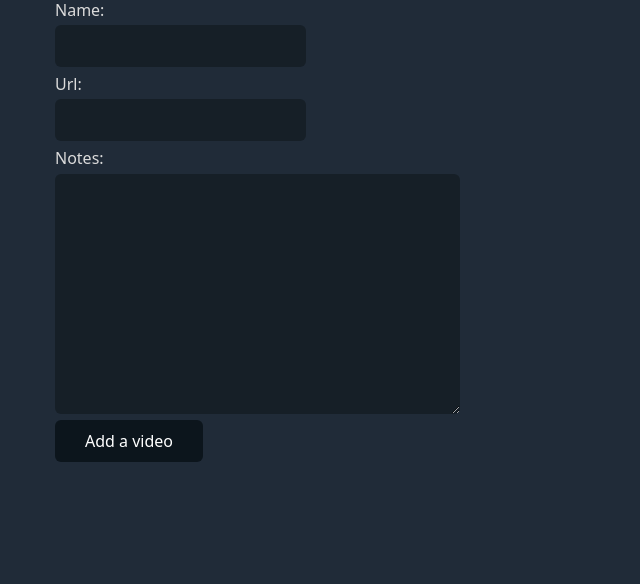
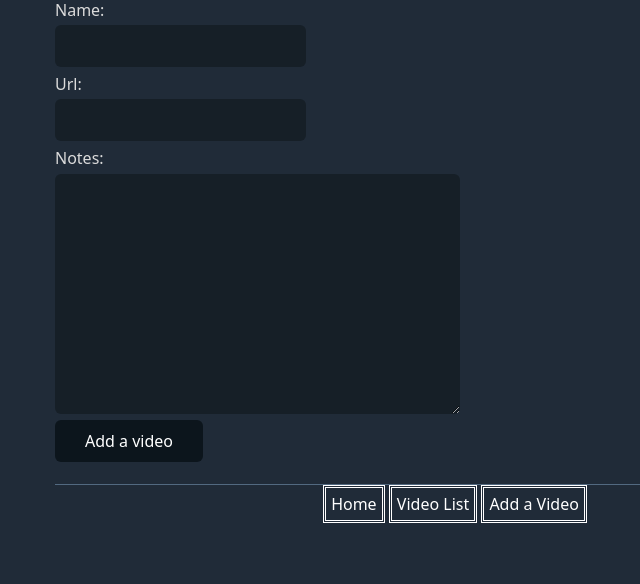
Before and after one commit to wyatt-geiger/video-app, a Django app: page /add in a window 1280 px wide. Shown: the part 71-655 px from the top of the page, without its empty margins (185-825 px from the left). Run offline with Django 4.2, Linux system fonts and the light colour scheme; parts of the project's set-up code (start-up, migrations or seed data) failed here and were passed over.

Commit message:
Updated with code from lecture video #4

```diff
--- a/video_collection/forms.py
+++ b/video_collection/forms.py
@@ -6,3 +6,6 @@ class VideoForm(forms.ModelForm):
     class Meta:
         model = Video
         fields = ['name', 'url', 'notes']
+
+class SearchForm(forms.Form):
+    search_term = forms.CharField()
--- a/video_collection/static/css/style.css
+++ b/video_collection/static/css/style.css
@@ -0,0 +1,11 @@
+.navigation {
+    text-align: center;
+    margin: 10 px;
+
+}
+
+.navigation > a {
+    border-style: double;
+    color: white;
+    padding: 5px;
+}
--- a/video_collection/templates/video_collection/base.html
+++ b/video_collection/templates/video_collection/base.html
@@ -13,6 +13,14 @@
     {% block content %}
     {% endblock %}
 
+    <hr>
+
+    <div class="navigation">
+        <a href="{% url 'home' %}">Home</a>
+        <a href="{% url 'video_list' %}">Video List</a>
+        <a href="{% url 'add_video' %}">Add a Video</a>
+    </div>
+
 </body>
 
 </html>
--- a/video_collection/views.py
+++ b/video_collection/views.py
@@ -2,8 +2,10 @@ from django.shortcuts import render, redirect
 from django.contrib import messages
 from django.core.exceptions import ValidationError
 from django.db import IntegrityError
-from .forms import VideoForm
+from django.db.models.functions import Lower
+from .forms import VideoForm, SearchForm
 from .models import Video
+
 
 # Create your views here.
 
@@ -33,5 +35,16 @@ def add(request):
     return render(request, 'video_collection/add.html', {'new_video_form': new_video_form})
 
 def video_list(request):
+
+    search_form = SearchForm(request.GET) # build form from data user has sent to app
+
+    if search_form.is_valid():
+        search_term = search_form.cleaned_data['search_term']
+        videos = Video.objects.filter(name__icontains=search_term).order_by(Lower('name'))
+        # searches for a video that contains the search term, orders it alphabetically and ignores case
+    else: # form not valid, not filled in, user has not had chance to enter anything
+        search_form = SearchForm()
+        videos = Video.objects.order_by('name')
+
     videos = Video.objects.all()
-    return render(request, 'video_collection/video_list.html', {'videos': videos})
+    return render(request, 'video_collection/video_list.html', {'videos': videos, 'search_form': search_form})
```
Also changed, not shown: video_collection/templates/video_collection/video_list.html (+19 -1 lines).
